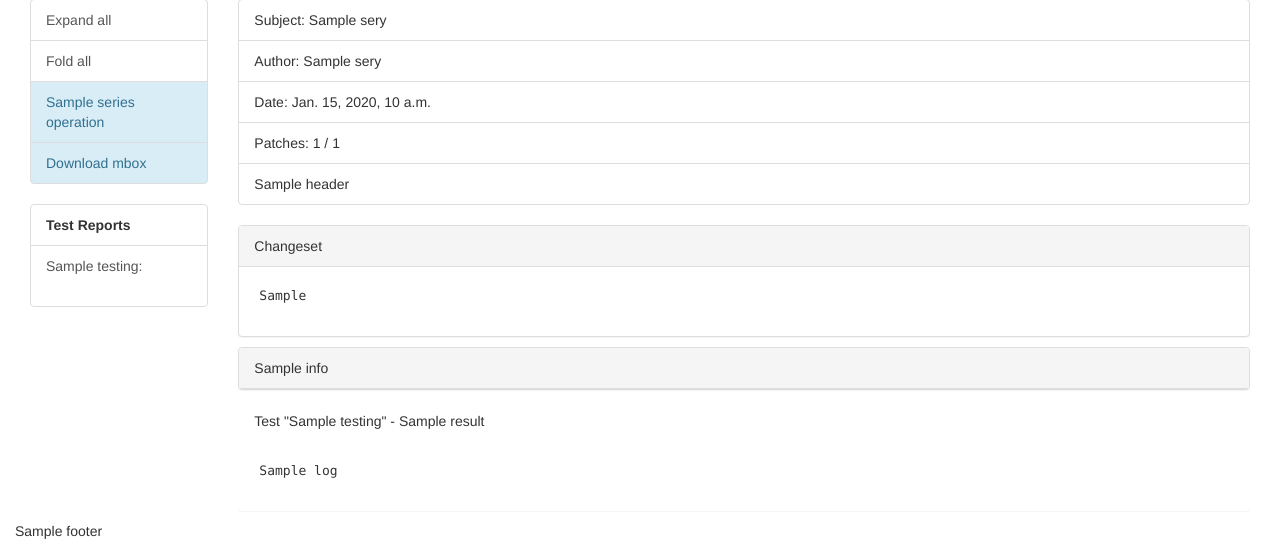
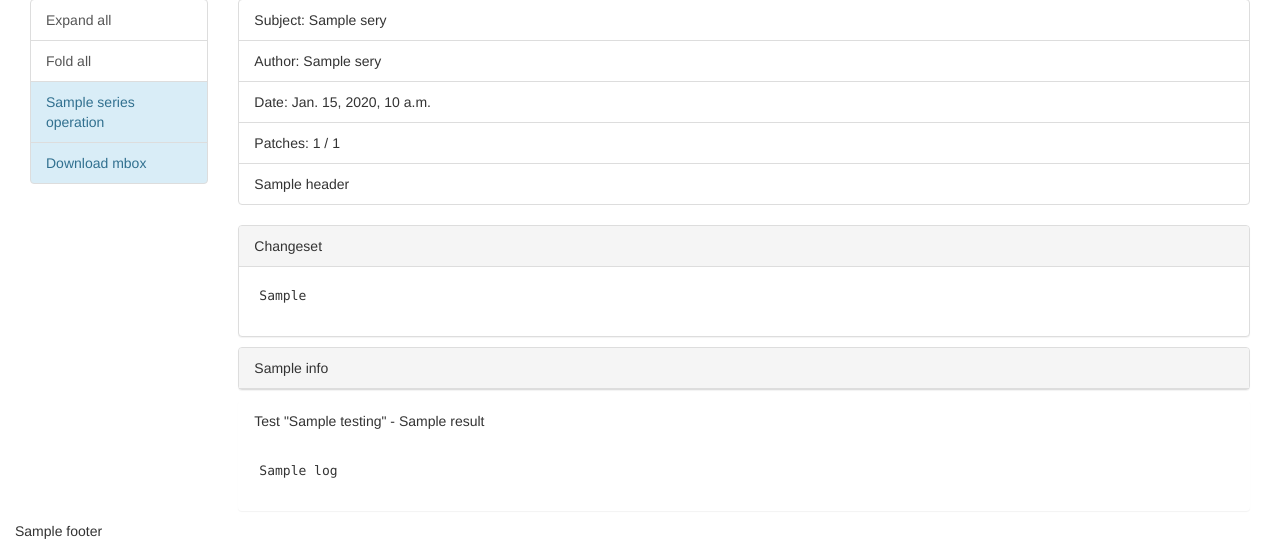
Before and after one commit to patchew-project/patchew, a Django app: template www/templates/series-detail.html in a window 1280 px wide. Shown: the part 132-679 px from the top of the page. Run offline with Django 3.2, Linux system fonts and the light colour scheme; tables that the repository leaves empty hold one stand-in row (values such as "Sample post"); the template is opened without the code that fills it: values that come from a table or form of the project are taken from there, most other values are stand-ins (such as "Sample title", 1, 10 or a date in 2020); parts of the project's set-up code (start-up, migrations or seed data) failed here and were passed over; some libraries are stand-ins or nearby versions.

Commit message:
template: Remove unused section
Signed-off-by: Fam Zheng <famz@redhat.com>

```diff
--- a/www/templates/series-detail.html
+++ b/www/templates/series-detail.html
@@ -16,16 +16,6 @@
             <a href="{{ op.url }}" class="list-group-item list-group-item-info">{{ op.title }}</a>
         {% endfor %}
         <a href="/{{ project }}/{{ series.message_id }}/mbox" class="list-group-item list-group-item-info">Download mbox</a>
-    </div>
-    <div class="list-group">
-        {% if testings %}
-                <li class="list-group-item"><strong>Test Reports</strong></li>
-        {% endif %}
-        {% for t in testings %}
-            <a href="#testing-{{ t.name }}" class="list-group-item">
-                {{ t.name }}: <span class="label label-{{ t.class }}">{{ t.result }}</span>
-            </a>
-        {% endfor %}
     </div>
 </div>
 <div class="col-lg-10">
```
